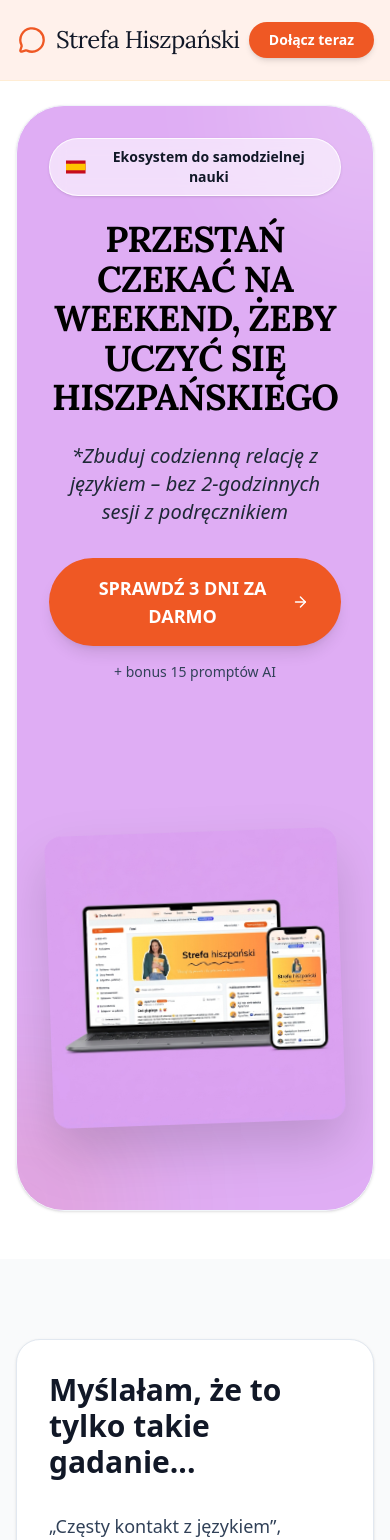
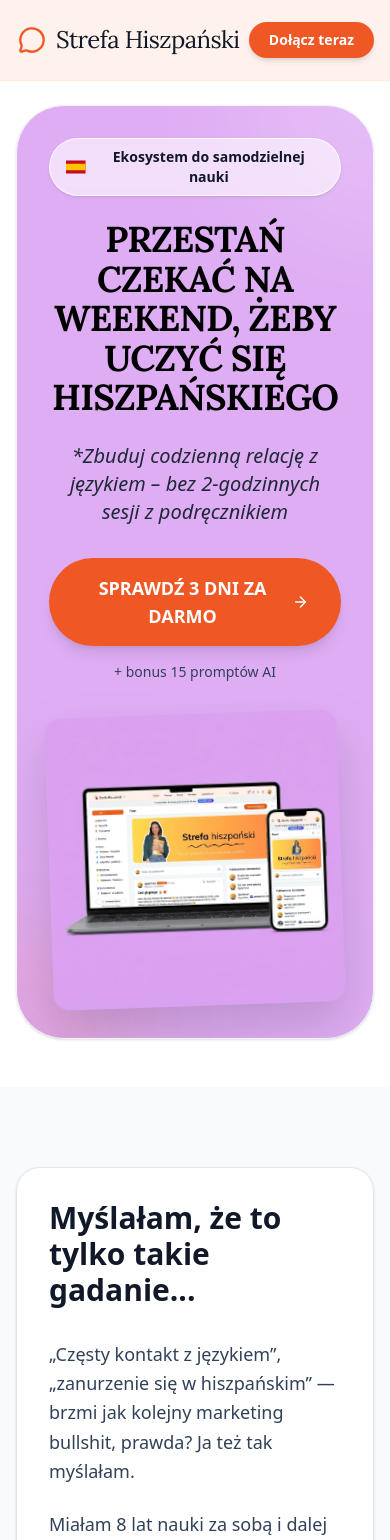
Before and after one commit to apiatek1996-del/strona-strefa-klub, a Next.js app: page / in a window 390 px wide. Shown: the top 1540 px of the page. Built offline with nearby package versions, Linux system fonts and the light colour scheme.

Commit message:
style: reduce gap between text and mockup on mobile in Hero

```diff
--- a/components/sections/Hero.tsx
+++ b/components/sections/Hero.tsx
@@ -15,7 +15,7 @@
           <div className="absolute top-0 right-0 w-64 h-64 bg-white/20 rounded-full blur-3xl -translate-y-1/2 translate-x-1/2" />
           <div className="absolute bottom-0 left-0 w-64 h-64 bg-primary/10 rounded-full blur-3xl translate-y-1/2 -translate-x-1/2" />
 
-          <div className="relative z-10 flex flex-col lg:flex-row items-center justify-between gap-12">
+          <div className="relative z-10 flex flex-col lg:flex-row items-center justify-between gap-6 lg:gap-12">
 
             {/* Text Content */}
             <div className="w-full lg:w-1/2 text-center lg:text-left">
@@ -49,7 +49,7 @@
             </div>
 
             {/* Image area with Mockup */}
-            <div className="w-full lg:w-1/2 relative flex justify-center items-center mt-12 lg:mt-0 min-h-[400px]">
+            <div className="w-full lg:w-1/2 relative flex justify-center items-center mt-2 lg:mt-0 min-h-[250px] sm:min-h-[400px]">
               <div className="relative w-full max-w-lg">
                 {/* Mockup Platformy */}
                 <div className="relative z-10 transform -rotate-2 hover:rotate-0 transition-transform duration-700">
```
